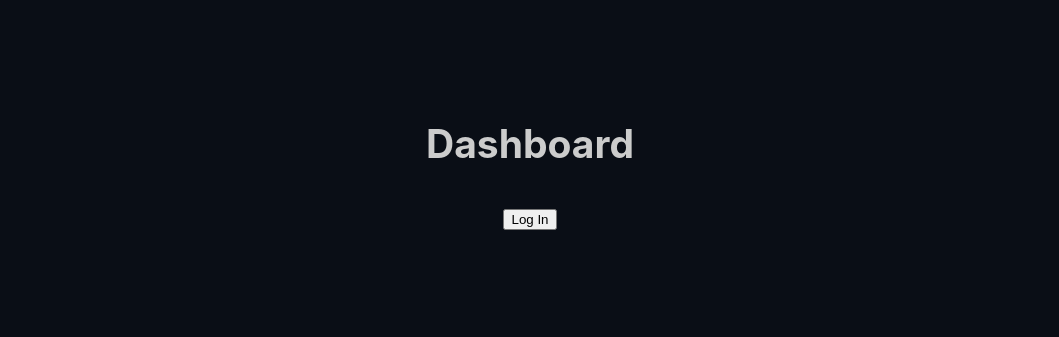
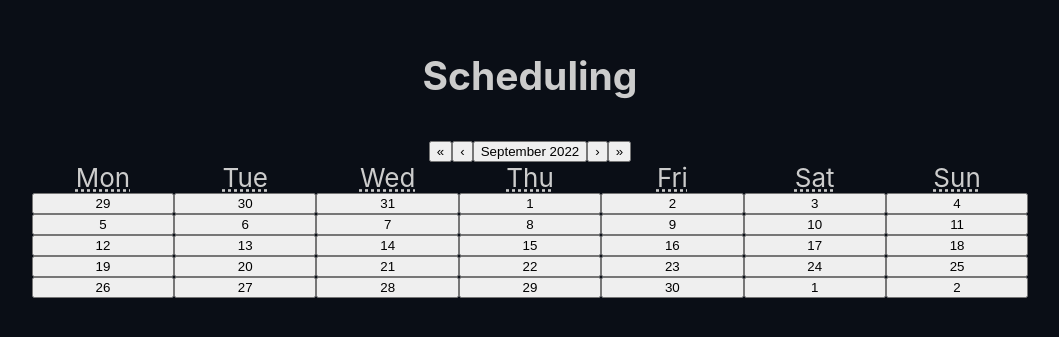
Before and after one commit to Mccullahz/test-app, a React (Create React App) app: page / in a window 1280 px wide. Shown: the part 241-578 px from the top of the page, without its empty margins (110-1169 px from the left). Built offline with nearby package versions, Linux system fonts and the light colour scheme.

Commit message:
Reworked old code that did not like me

```diff
--- a/src/App.js
+++ b/src/App.js
@@ -7,7 +7,7 @@ function App() {
   return (
     <div className="App">
       <header className="App-header">
-       <p>Calendar</p>
+        <h2>Scheduling</h2>
 
       <Calendar onChange={onChange} value={value}/>
       </header>
--- a/src/index.js
+++ b/src/index.js
@@ -1,13 +1,13 @@
 import React from 'react';
 import ReactDOM from 'react-dom/client';
 import './index.css';
-import Login from './login';
+import App from './App';
 import reportWebVitals from './reportWebVitals';
 
 const root = ReactDOM.createRoot(document.getElementById('root'));
 root.render(
   <React.StrictMode>
-    <Login />
+    <App />
   </React.StrictMode>
 );
 
--- a/src/login.js
+++ b/src/login.js
@@ -10,7 +10,7 @@ function Login() {
       <header className="Login-header">
        <h2>Dashboard</h2>
 
-       <form action="/App.js" method="POST">
+       <form action="localhost:3000/App.js" method="POST">
             <button type="submit">Log In</button>
 
        </form>
```
